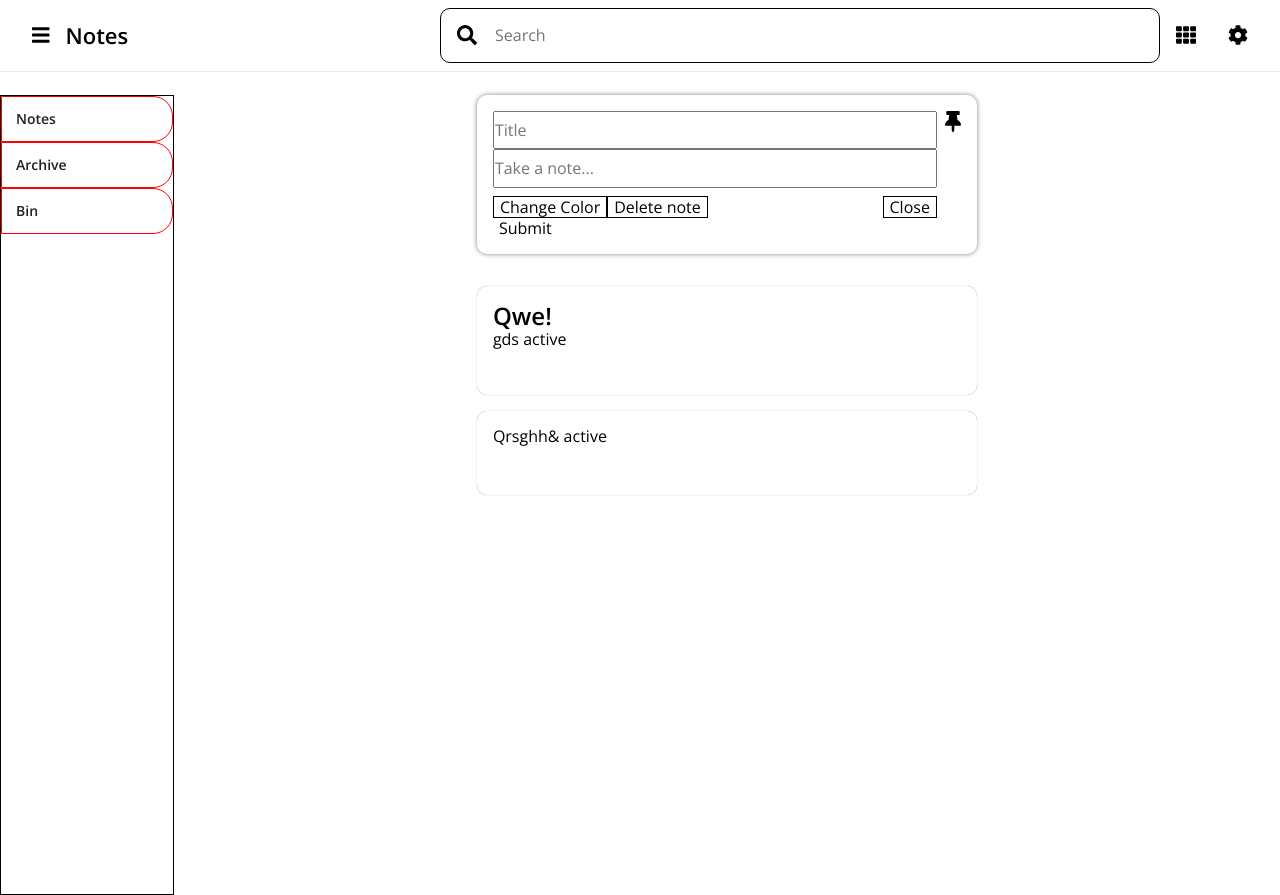
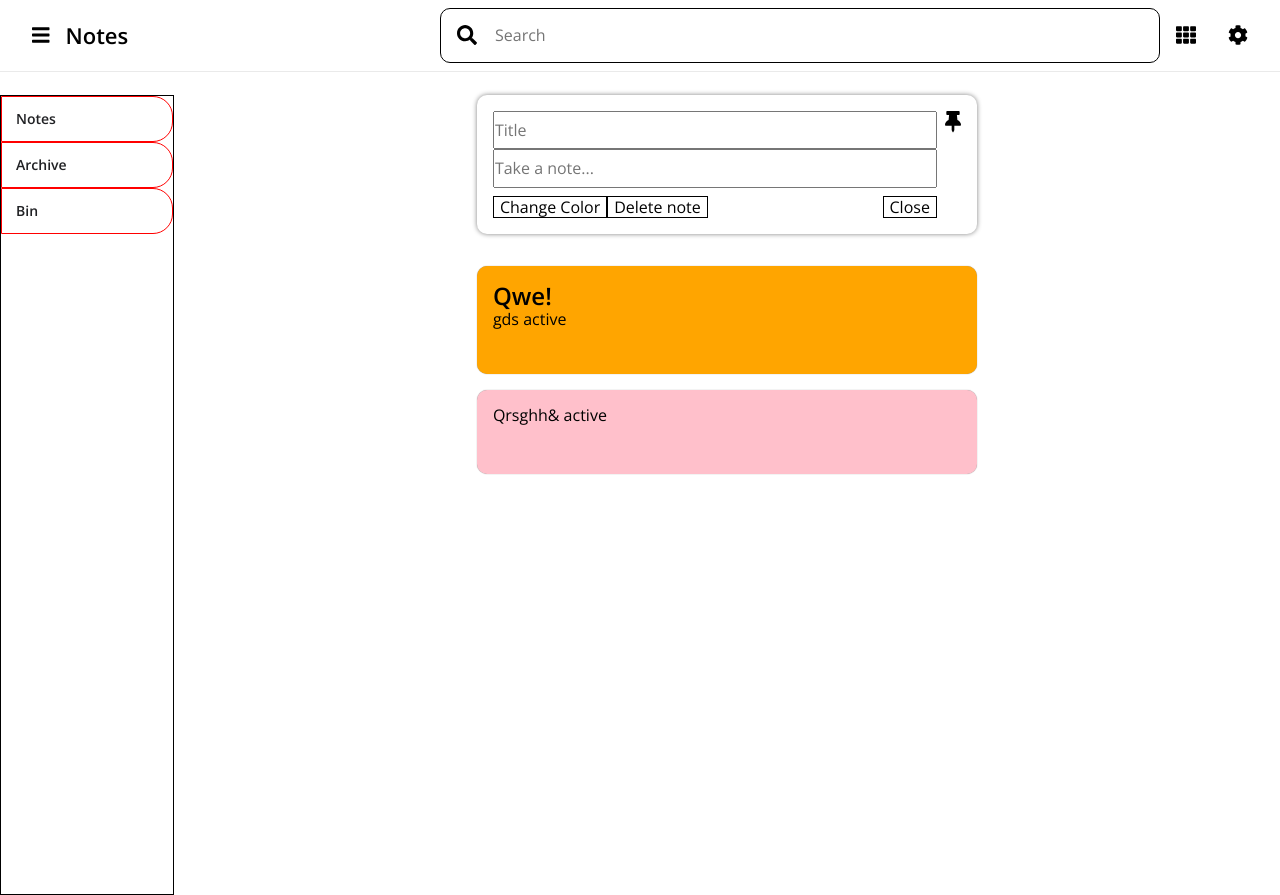
Before and after one commit to Awfj/notes, a React (Create React App) app: page / in a window 1280 px wide. Built offline with nearby package versions, Linux system fonts and the light colour scheme.

Commit message:
add color to notes

```diff
--- a/src/components/Note/Note.js
+++ b/src/components/Note/Note.js
@@ -4,7 +4,7 @@ import PropTypes from "prop-types";
 import styles from "./Note.module.scss";
 import Toolbox from "../Toolbox/Toolbox";
 
-const Note = ({ title, body, deleteNote }) => {
+const Note = ({ title, body, color, deleteNote }) => {
   function handleMouseHover(e) {
     const toolbox = e.currentTarget.children[0].children;
     for (var tag of toolbox) {
@@ -21,6 +21,7 @@ const Note = ({ title, body, deleteNote }) => {
   return (
     <article
       className={`note ${styles.Note}`}
+      style={{backgroundColor: color}}
       onMouseEnter={handleMouseHover}
       onMouseLeave={handleMouseHover}
     >
--- a/src/components/Note/Note.module.scss
+++ b/src/components/Note/Note.module.scss
@@ -1,5 +1,5 @@
 .Note {
-  transition: all 0.1s ease-in-out;
+  // transition: all 0.1s ease-in-out;
   &:hover {
     box-shadow: 0 0 5px gray;
   }
--- a/src/components/NoteList/NoteList.module.scss
+++ b/src/components/NoteList/NoteList.module.scss
@@ -1,6 +1,7 @@
 .NoteList {
   display: flex;
-  gap: 1em;
+  flex-wrap: wrap;
+  grid-gap: 1em;
 }
 
 .grid {
@@ -10,5 +11,5 @@
 
 .list {
   flex-direction: column;
-  max-width: 500px;
+  align-content: center;
 }
--- a/src/components/Toolbox/Toolbox.js
+++ b/src/components/Toolbox/Toolbox.js
@@ -46,11 +46,7 @@ const Toolbox = props => {
             Delete note
           </button>
         </div>
-        {parentNewNote ? (
-          <button type="button" onClick={props.makeNote}>
-            Close
-          </button>
-        ) : null}
+        {parentNewNote ? <button>Close</button> : null}
       </footer>
     </div>
   );
--- a/src/containers/NewNote/NewNote.js
+++ b/src/containers/NewNote/NewNote.js
@@ -48,7 +48,6 @@ const NewNote = ({ dispatch }) => {
           onClick={props.expandForm}
         />
       )} */}
-      <button>Submit</button>
     </form>
   );
 };
--- a/src/containers/NewNote/NewNote.module.scss
+++ b/src/containers/NewNote/NewNote.module.scss
@@ -1,7 +1,6 @@
 .NewNote {
   box-shadow: 0 0 5px gray;
   margin-bottom: 2em;
-  max-width: 500px;
   input {
     width: 100%;
     padding: .5em 0;
--- a/src/index.css
+++ b/src/index.css
@@ -44,4 +44,6 @@ ul {
   border-radius: 10px;
   box-shadow: 0 0 1px gray;
   padding: 1em;
+  max-width: 500px;
+  width: 100%;
 }
--- a/src/store/reducers/notes.js
+++ b/src/store/reducers/notes.js
@@ -11,7 +11,7 @@ const initialState = [
     id: 0,
     title: "Qwe!",
     body: "gds active",
-    color: "",
+    color: "orange",
     status: "active"
   },
   {
@@ -25,14 +25,14 @@ const initialState = [
     id: 2,
     title: "",
     body: "erw deleted",
-    color: "yellow",
+    color: "green",
     status: "deleted"
   },
   {
     id: 3,
     title: "",
     body: "Qrsghh& active",
-    color: "blue",
+    color: "pink",
     status: "active"
   }
 ];
@@ -40,7 +40,6 @@ const initialState = [
 const notes = (state = initialState, action) => {
   switch (action.type) {
     case ADD_NOTE:
-      console.log('asf')
       return [
         ...state,
         {
```
